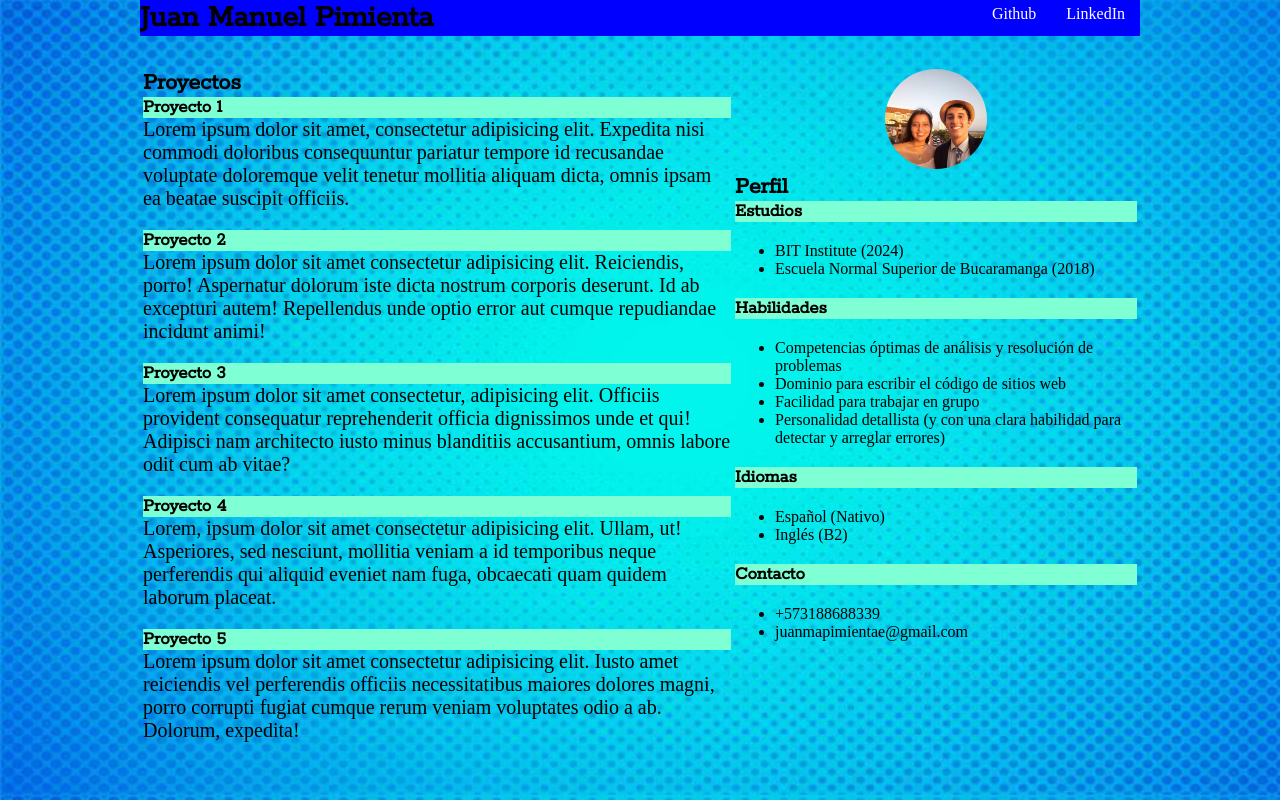
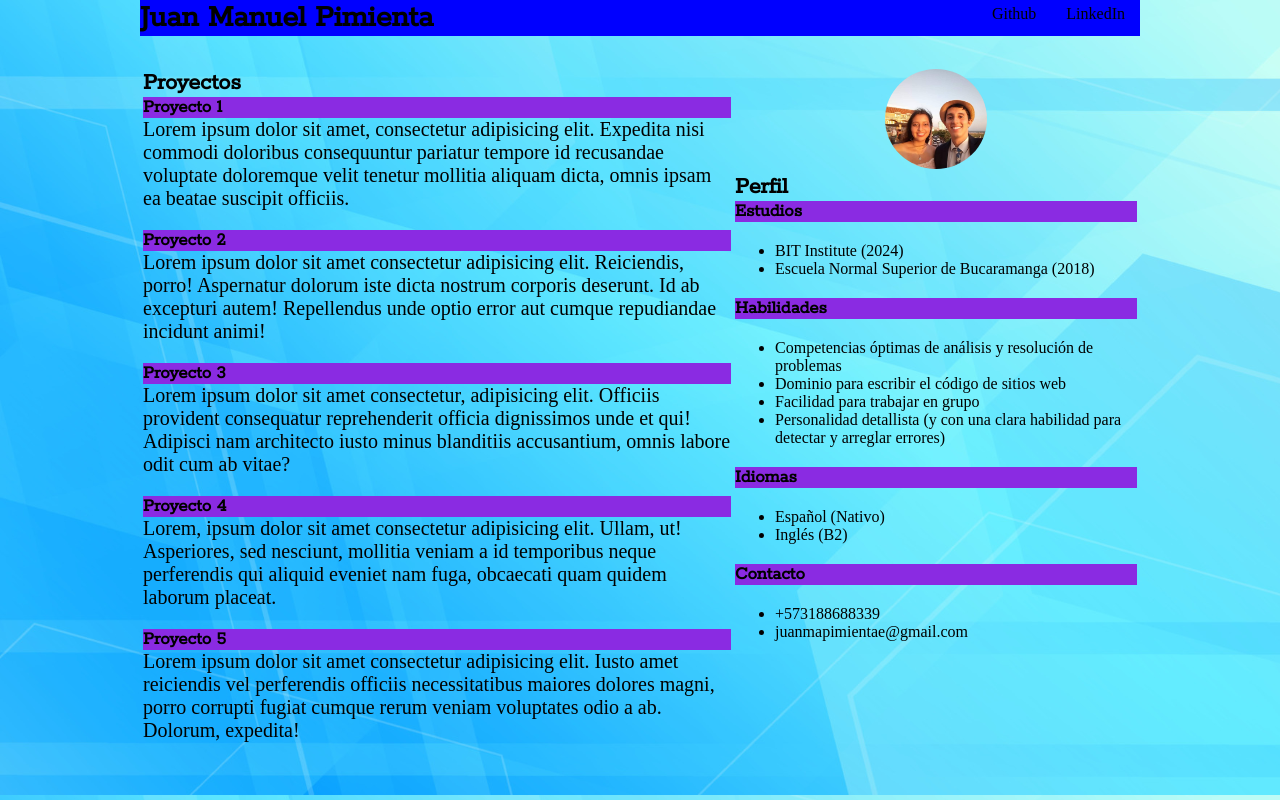
Before and after one commit to Juanmanu12/Portfolio, a plain HTML site: page index.html in a window 1280 px wide. Drawn offline with Linux system fonts and the light colour scheme; a web font is replaced by a local one.

Commit message:
Hice cambios esteticos al fondo y a los colores

```diff
--- a/CSS/Styles.css
+++ b/CSS/Styles.css
@@ -5,8 +5,8 @@
     box-sizing: border-box;
 }
 body {
-    background-image: url(../Images/background.jpg);
     background-size: cover;
+    background-image: url(../Images/background2.jpg);
 }
 header {
     background-color: blue;
@@ -29,14 +29,14 @@ header h1 {
 
 #Menu ul li a {
     text-decoration: none;
-    color:white;
+    color:rgb(0, 0, 0);
 }
 h1, h2, h3, h4, h5, h6 {
     font-family: "Rokkitt", serif;
 }
 
 h3 {
-    background-color: aquamarine;
+    background-color: blueviolet;
 }
 
 p {
```
Also changed, not shown: Images/background1.jpg (added), Images/background2.jpg (added).
